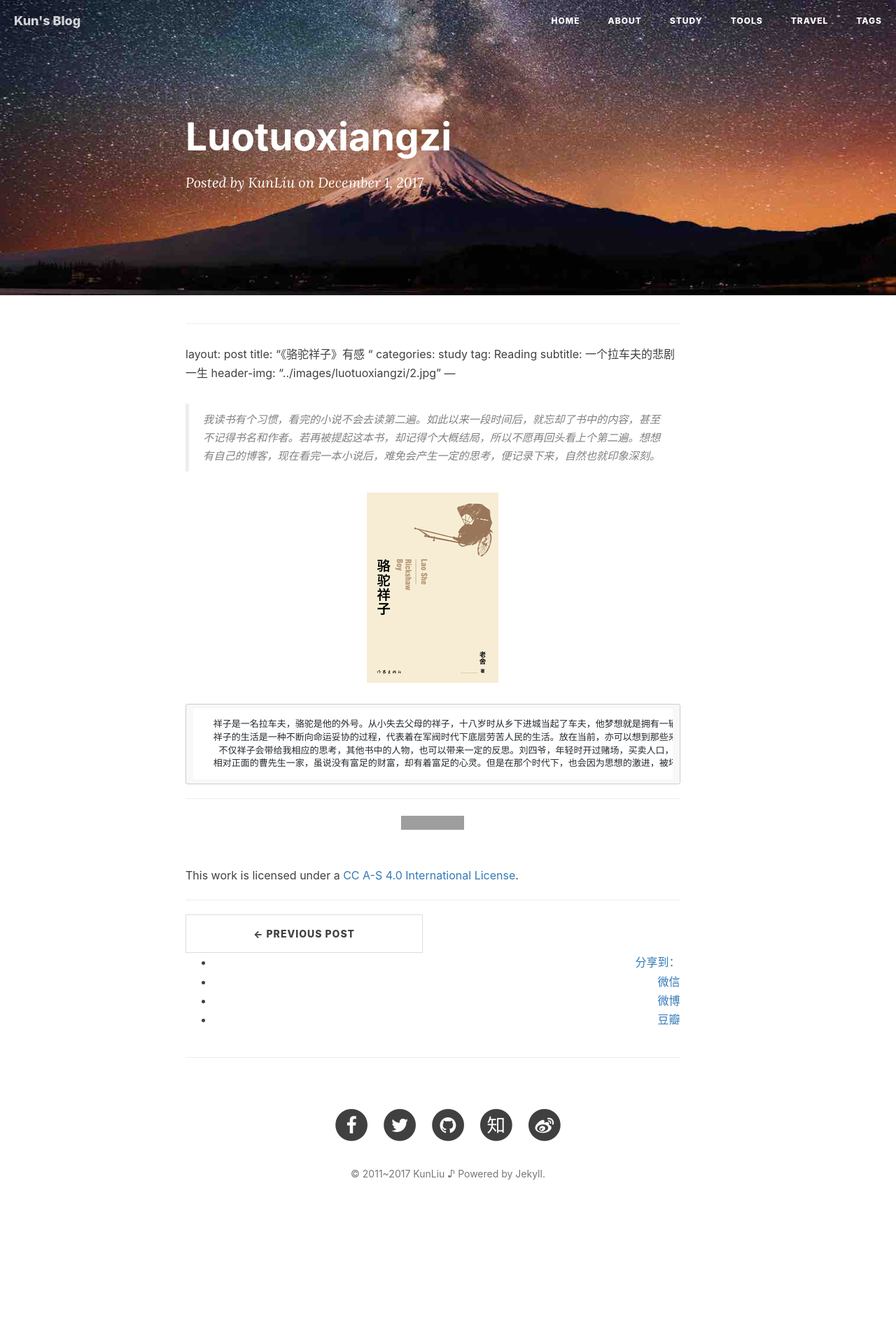
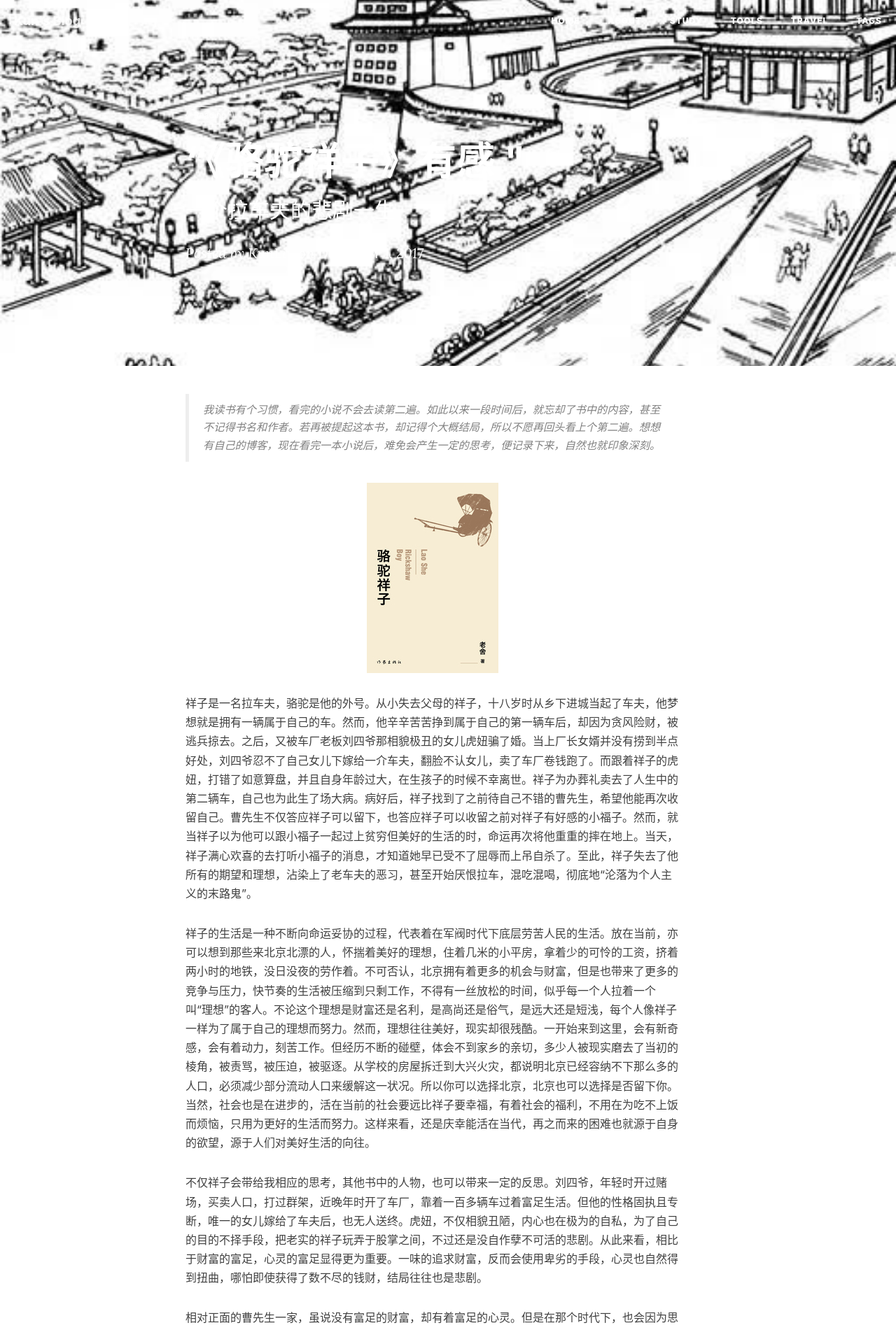
Before and after one commit to liukun2634/liukun2634.github.io, a Jekyll site: the page built from _posts/2017-12-01-luotuoxiangzi.md, in a window 1280 px wide. Shown: the top 1901 px of the page at 70% size. Built offline with Jekyll 4.4.1, drawn with Linux system fonts in a browser that asks for light colours; nearby versions of some CDN libraries; comment, search, counter and statistics services are not loaded; before the commit the page ends 1754 px from its top, so only the background shows below that; some of the changed text lies outside the part shown; grey boxes are pictures that could not be loaded.

Commit message:
add luotuo

```diff
--- a/_posts/2017-12-01-luotuoxiangzi.md
+++ b/_posts/2017-12-01-luotuoxiangzi.md
@@ -1,18 +1,21 @@
-
 ---
 layout: post
-title: "《骆驼祥子》有感 "
+title: “《骆驼祥子》有感 "
 categories: study
 tag: Reading
 subtitle: 一个拉车夫的悲剧一生
 header-img: "../images/luotuoxiangzi/2.jpg"
 ---
 
-
 > 我读书有个习惯，看完的小说不会去读第二遍。如此以来一段时间后，就忘却了书中的内容，甚至不记得书名和作者。若再被提起这本书，却记得个大概结局，所以不愿再回头看上个第二遍。想想有自己的博客，现在看完一本小说后，难免会产生一定的思考，便记录下来，自然也就印象深刻。
 
 <center><p><img src="../images/luotuoxiangzi/1.jpg" align="center"></p></center>
-      祥子是一名拉车夫，骆驼是他的外号。从小失去父母的祥子，十八岁时从乡下进城当起了车夫，他梦想就是拥有一辆属于自己的车。然而，他辛辛苦苦挣到属于自己的第一辆车后，却因为贪风险财，被逃兵掠去。之后，又被车厂老板刘四爷那相貌极丑的女儿虎妞骗了婚。当上厂长女婿并没有捞到半点好处，刘四爷忍不了自己女儿下嫁给一介车夫，翻脸不认女儿，卖了车厂卷钱跑了。而跟着祥子的虎妞，打错了如意算盘，并且自身年龄过大，在生孩子的时候不幸离世。祥子为办葬礼卖去了人生中的第二辆车，自己也为此生了场大病。病好后，祥子找到了之前待自己不错的曹先生，希望他能再次收留自己。曹先生不仅答应祥子可以留下，也答应祥子可以收留之前对祥子有好感的小福子。然而，就当祥子以为他可以跟小福子一起过上贫穷但美好的生活的时，命运再次将他重重的摔在地上。当天，祥子满心欢喜的去打听小福子的消息，才知道她早已受不了屈辱而上吊自杀了。至此，祥子失去了他所有的期望和理想，沾染上了老车夫的恶习，甚至开始厌恨拉车，混吃混喝，彻底地“沦落为个人主义的末路鬼”。
-      祥子的生活是一种不断向命运妥协的过程，代表着在军阀时代下底层劳苦人民的生活。放在当前，亦可以想到那些来北京北漂的人，怀揣着美好的理想，住着几米的小平房，拿着少的可怜的工资，挤着两小时的地铁，没日没夜的劳作着。不可否认，北京拥有着更多的机会与财富，但是也带来了更多的竞争与压力，快节奏的生活被压缩到只剩工作，不得有一丝放松的时间，似乎每一个人拉着一个叫“理想”的客人。不论这个理想是财富还是名利，是高尚还是俗气，是远大还是短浅，每个人像祥子一样为了属于自己的理想而努力。然而，理想往往美好，现实却很残酷。一开始来到这里，会有新奇感，会有着动力，刻苦工作。但经历不断的碰壁，体会不到家乡的亲切，多少人被现实磨去了当初的棱角，被责骂，被压迫，被驱逐。从学校的房屋拆迁到大兴火灾，都说明北京已经容纳不下那么多的人口，必须减少部分流动人口来缓解这一状况。所以你可以选择北京，北京也可以选择是否留下你。当然，社会也是在进步的，活在当前的社会要远比祥子要幸福，有着社会的福利，不用在为吃不上饭而烦恼，只用为更好的生活而努力。这样来看，还是庆幸能活在当代，再之而来的困难也就源于自身的欲望，源于人们对美好生活的向往。
-       不仅祥子会带给我相应的思考，其他书中的人物，也可以带来一定的反思。刘四爷，年轻时开过赌场，买卖人口，打过群架，近晚年时开了车厂，靠着一百多辆车过着富足生活。但他的性格固执且专断，唯一的女儿嫁给了车夫后，也无人送终。虎妞，不仅相貌丑陋，内心也在极为的自私，为了自己的目的不择手段，把老实的祥子玩弄于股掌之间，不过还是没自作孽不可活的悲剧。从此来看，相比于财富的富足，心灵的富足显得更为重要。一味的追求财富，反而会使用卑劣的手段，心灵也自然得到扭曲，哪怕即使获得了数不尽的钱财，结局往往也是悲剧。
-      相对正面的曹先生一家，虽说没有富足的财富，却有着富足的心灵。但是在那个时代下，也会因为思想的激进，被坏人告发，而逃到上海。而作为告发者的知识分子阮明，更是因为思想的革命，而被抓起来当众处刑。现在社会充斥着各种信息，各种媒体手段层出不穷，人们有着更多的发声渠道，拥有着法律所保护的言论自由。但言论自由的同时，也有着辨别是非的义务，不能被一些错误的谣言怂恿。国家针对网络中行为规范早已开始一定的规范，更多的保护就是那些没有自主思考的人们。也根据近期的事件告诫国内的同学们，约束自己的言行，明辨是非。
+
+
+ 祥子是一名拉车夫，骆驼是他的外号。从小失去父母的祥子，十八岁时从乡下进城当起了车夫，他梦想就是拥有一辆属于自己的车。然而，他辛辛苦苦挣到属于自己的第一辆车后，却因为贪风险财，被逃兵掠去。之后，又被车厂老板刘四爷那相貌极丑的女儿虎妞骗了婚。当上厂长女婿并没有捞到半点好处，刘四爷忍不了自己女儿下嫁给一介车夫，翻脸不认女儿，卖了车厂卷钱跑了。而跟着祥子的虎妞，打错了如意算盘，并且自身年龄过大，在生孩子的时候不幸离世。祥子为办葬礼卖去了人生中的第二辆车，自己也为此生了场大病。病好后，祥子找到了之前待自己不错的曹先生，希望他能再次收留自己。曹先生不仅答应祥子可以留下，也答应祥子可以收留之前对祥子有好感的小福子。然而，就当祥子以为他可以跟小福子一起过上贫穷但美好的生活的时，命运再次将他重重的摔在地上。当天，祥子满心欢喜的去打听小福子的消息，才知道她早已受不了屈辱而上吊自杀了。至此，祥子失去了他所有的期望和理想，沾染上了老车夫的恶习，甚至开始厌恨拉车，混吃混喝，彻底地“沦落为个人主义的末路鬼”。
+
+祥子的生活是一种不断向命运妥协的过程，代表着在军阀时代下底层劳苦人民的生活。放在当前，亦可以想到那些来北京北漂的人，怀揣着美好的理想，住着几米的小平房，拿着少的可怜的工资，挤着两小时的地铁，没日没夜的劳作着。不可否认，北京拥有着更多的机会与财富，但是也带来了更多的竞争与压力，快节奏的生活被压缩到只剩工作，不得有一丝放松的时间，似乎每一个人拉着一个叫“理想”的客人。不论这个理想是财富还是名利，是高尚还是俗气，是远大还是短浅，每个人像祥子一样为了属于自己的理想而努力。然而，理想往往美好，现实却很残酷。一开始来到这里，会有新奇感，会有着动力，刻苦工作。但经历不断的碰壁，体会不到家乡的亲切，多少人被现实磨去了当初的棱角，被责骂，被压迫，被驱逐。从学校的房屋拆迁到大兴火灾，都说明北京已经容纳不下那么多的人口，必须减少部分流动人口来缓解这一状况。所以你可以选择北京，北京也可以选择是否留下你。当然，社会也是在进步的，活在当前的社会要远比祥子要幸福，有着社会的福利，不用在为吃不上饭而烦恼，只用为更好的生活而努力。这样来看，还是庆幸能活在当代，再之而来的困难也就源于自身的欲望，源于人们对美好生活的向往。
+
+不仅祥子会带给我相应的思考，其他书中的人物，也可以带来一定的反思。刘四爷，年轻时开过赌场，买卖人口，打过群架，近晚年时开了车厂，靠着一百多辆车过着富足生活。但他的性格固执且专断，唯一的女儿嫁给了车夫后，也无人送终。虎妞，不仅相貌丑陋，内心也在极为的自私，为了自己的目的不择手段，把老实的祥子玩弄于股掌之间，不过还是没自作孽不可活的悲剧。从此来看，相比于财富的富足，心灵的富足显得更为重要。一味的追求财富，反而会使用卑劣的手段，心灵也自然得到扭曲，哪怕即使获得了数不尽的钱财，结局往往也是悲剧。
+
+相对正面的曹先生一家，虽说没有富足的财富，却有着富足的心灵。但是在那个时代下，也会因为思想的激进，被坏人告发，而逃到上海。而作为告发者的知识分子阮明，更是因为思想的革命，而被抓起来当众处刑。现在社会充斥着各种信息，各种媒体手段层出不穷，人们有着更多的发声渠道，拥有着法律所保护的言论自由。但言论自由的同时，也有着辨别是非的义务，不能被一些错误的谣言怂恿。国家针对网络中行为规范早已开始一定的规范，更多的保护就是那些没有自主思考的人们。也根据近期的事件告诫国内的同学们，约束自己的言行，明辨是非。
```
Also changed, not shown: _posts/luotuoxiangzi.md (deleted, +0 -18 lines).
